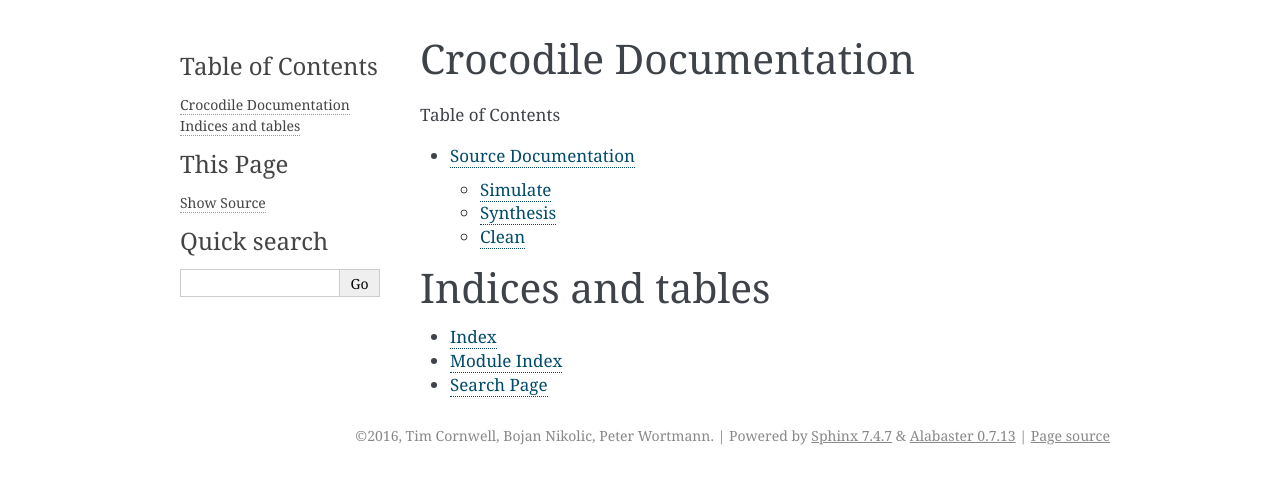
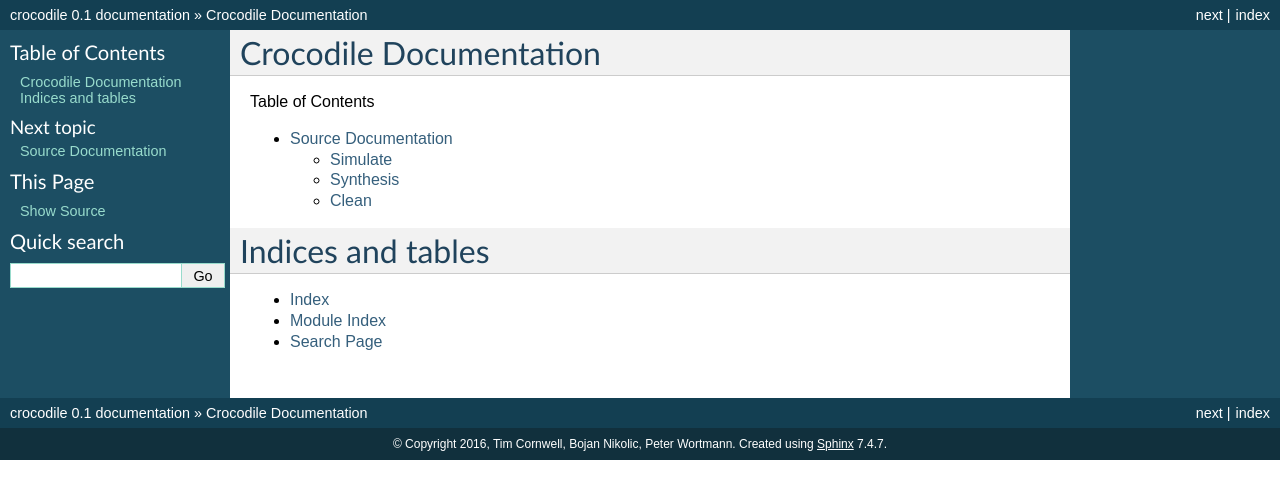
Before and after one commit to SKA-ScienceDataProcessor/crocodile, a Sphinx documentation site: the page built from docs/index.rst, in a window 1280 px wide. Shown: the top 499 px of the page. Built offline with Sphinx 7.4.7, drawn with Linux system fonts in a browser that asks for light colours; pages that are not in the unit, such as notebooks, are missing from menus.

Commit message:
Small documentation changes

```diff
--- a/docs/conf.py
+++ b/docs/conf.py
@@ -115,7 +115,7 @@
 
 # The theme to use for HTML and HTML Help pages.  See the documentation for
 # a list of builtin themes.
-html_theme = 'alabaster'
+html_theme = 'default'
 
 # Theme options are theme-specific and customize the look and feel of a theme
 # further.  For a list of options available for each theme, see the
```
Also changed, not shown: README.md (+4 -3 lines).
